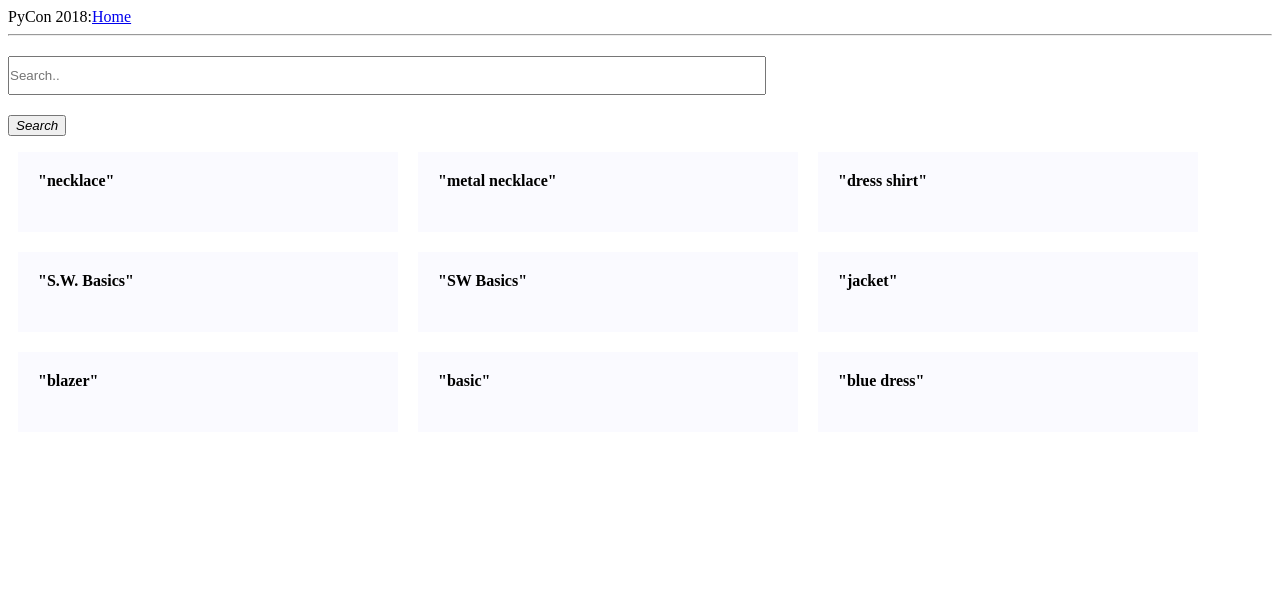
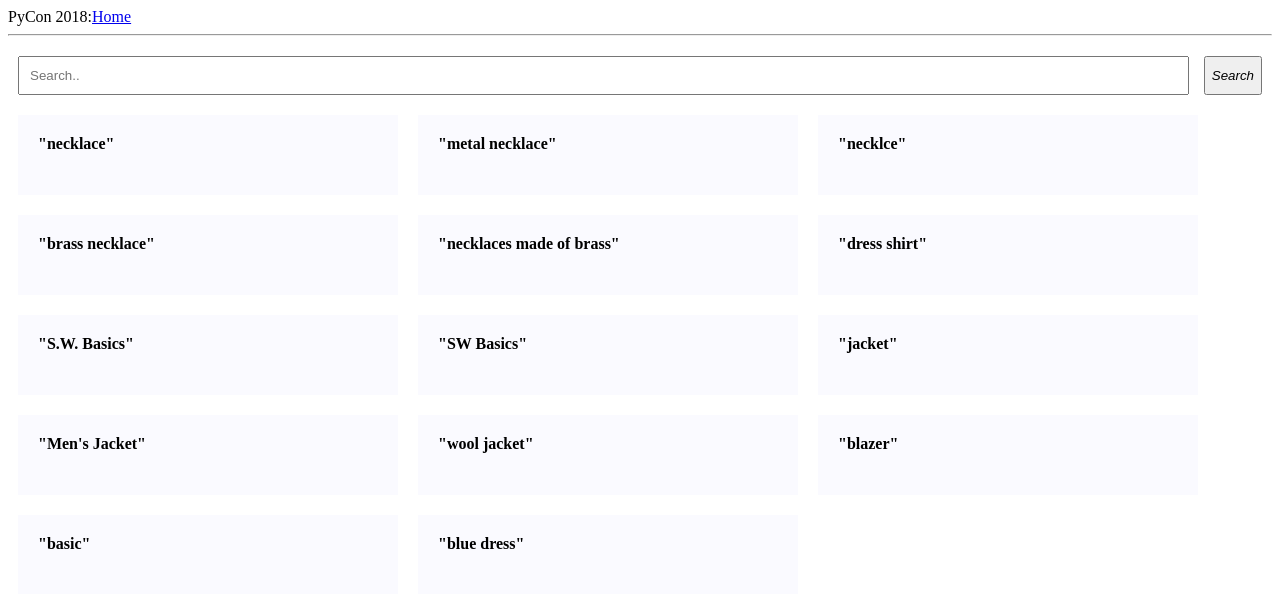
Before and after one commit to julieqiu/pycon-2018-pyelasticsearch, a Flask app: page / in a window 1280 px wide. Shown: the top 594 px of the page. Run offline with Flask 2, Linux system fonts and the light colour scheme; data that the repository does not hold is empty.

Commit message:
lots of improvements!

```diff
--- a/searchapp/app/app.py
+++ b/searchapp/app/app.py
@@ -10,8 +10,10 @@ app = Flask(__name__)
 @app.route('/')
 @app.route('/index')
 def index():
-    terms = ['necklace', 'metal necklace', 'dress shirt', 'S.W. Basics',
-             'SW Basics', 'jacket', 'blazer', 'basic', 'blue dress']
+    terms = ['necklace', 'metal necklace', 'necklce', 'brass necklace',
+             'necklaces made of brass',
+             'dress shirt', 'S.W. Basics', 'SW Basics', 'jacket',
+             "Men's Jacket", 'wool jacket', 'blazer', 'basic', 'blue dress']
 
     products_by_category = {t: search(t, 9) for t in terms}
 
@@ -25,12 +27,13 @@ def index():
 @app.route('/search', methods=['GET', 'POST'])
 def search_single_product():
     query = request.args.get('search')
-    products_by_category = {query: search(query, 9)}
+    products_by_category = {query: search(query, 50)}
 
     return render_template(
         'index.html',
         title='PyCon 2018',
         products_by_category=products_by_category,
+        search_term=query,
     )
 
 
@@ -42,6 +45,7 @@ def single_product(product_id):
         'product.html',
         title='PyCon 2018',
         product_json=product,
+        search_term='',
     )
 
 @app.route('/refinements')
--- a/searchapp/app/search.py
+++ b/searchapp/app/search.py
@@ -23,6 +23,8 @@ def search(term: str, count: int) -> dict:
     s = Search(using=client, index=INDEX_NAME, doc_type=DOC_TYPE)
 
     match_name = Q('match', name=dict(query=term, operator='and'))
+    s = Search(using=client, index='products', doc_type='products')
+    match_name = Q('match', name=dict(query=term, operator='and', fuzziness='AUTO'))
     docs = s.query(match_name)[0:count].execute()
     return docs
 
--- a/searchapp/app/templates/index.html
+++ b/searchapp/app/templates/index.html
@@ -2,15 +2,18 @@
 
 {% block content %}
   <style>
+    #search-bar {
+      display: flex;
+      margin: 20px 10px;
+    }
+
     #search-bar input {
-        display: flex;
-        width: 60%;
-        padding: 10px 0;
-        margin: 20px 0;
+      width: 100%;
+      padding: 10px;
     }
 
     #search-bar button {
-        display: flex;
+      margin-left: 15px;
     }
 
     .bulk-results {
```
Also changed, not shown: other parts of searchapp/app/templates/index.html (+1 -1 lines), searchapp/index/products.py (+25 -15 lines).
